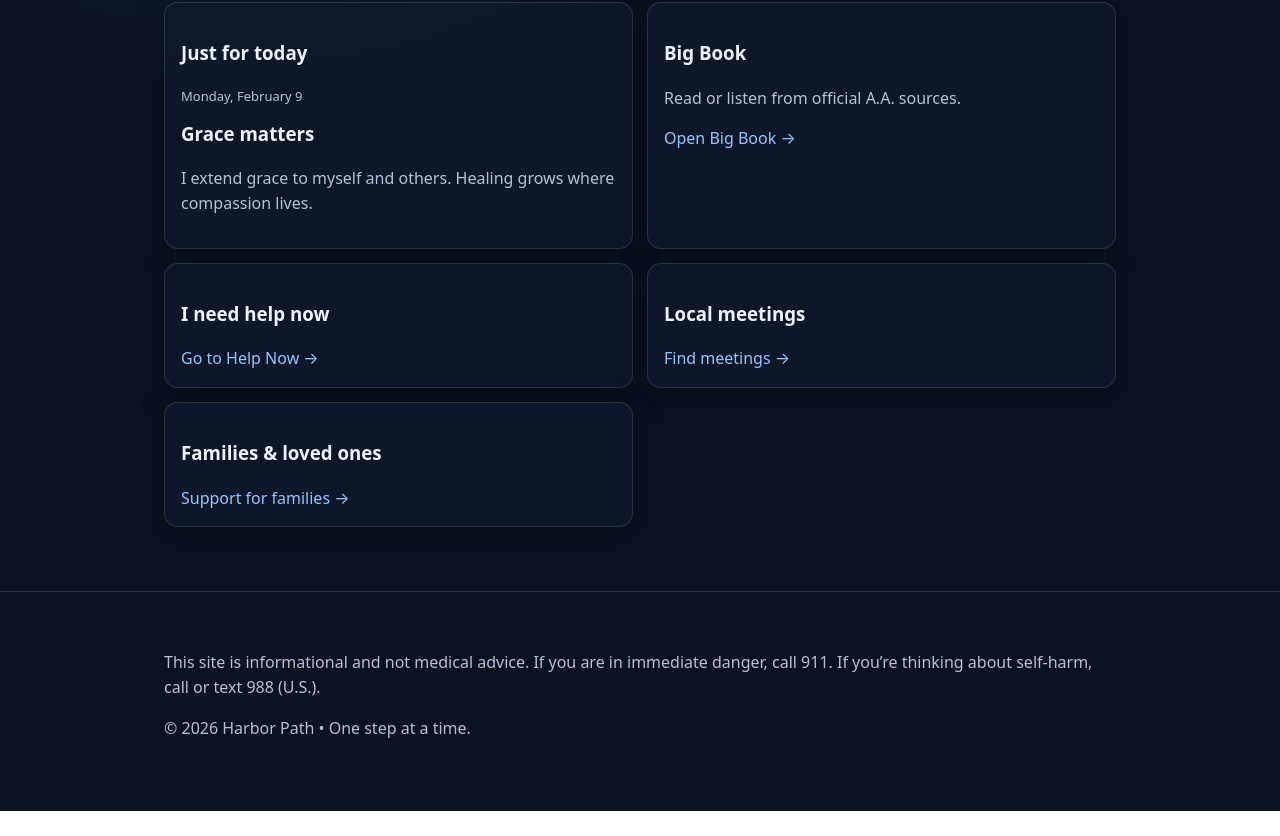
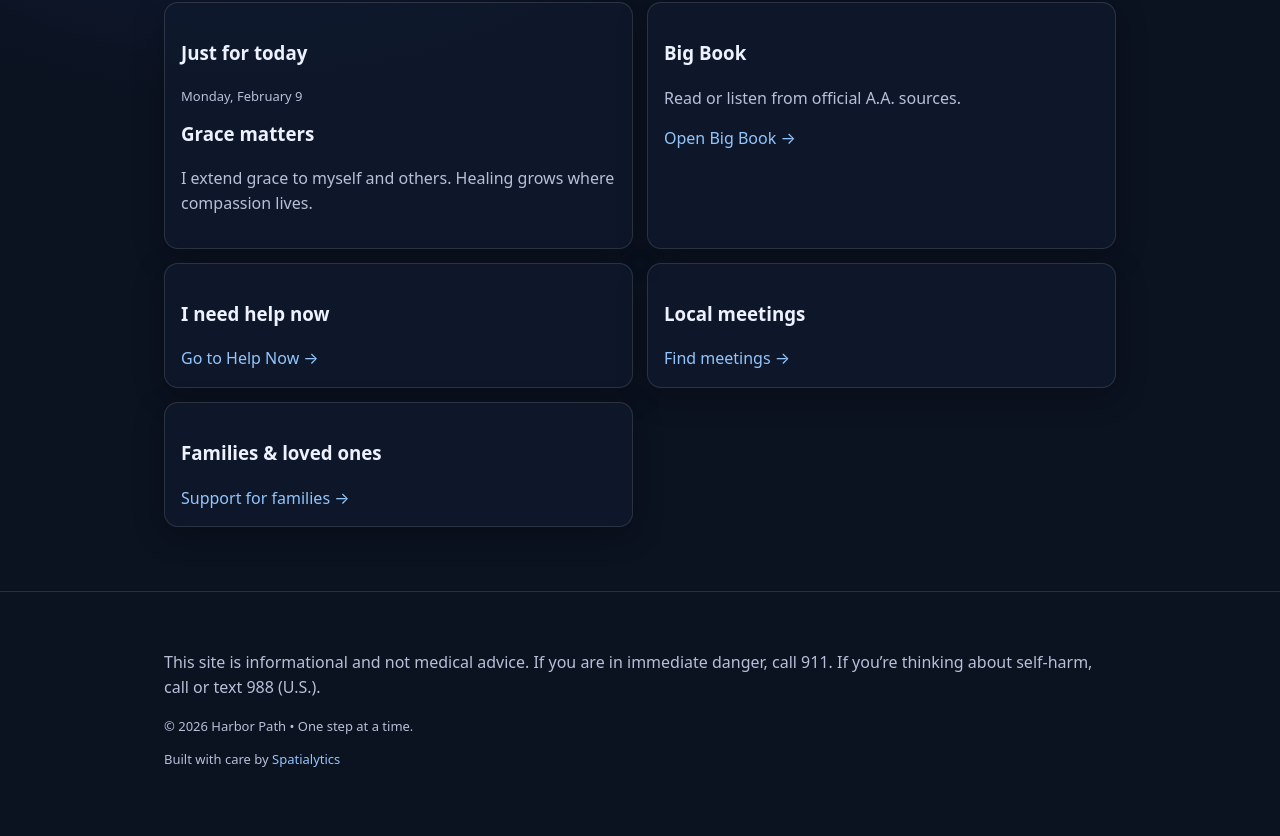
Before and after one commit to KristineMK72/HARBOR-PATH, a Next.js app: page / in a window 1280 px wide. Shown: the part 227-1063 px from the top of the page. Before the commit the page ends 1038 px from the top, so only its background shows below. Built offline with nearby package versions, Linux system fonts and the light colour scheme.

Commit message:
Update layout.tsx

```diff
--- a/app/layout.tsx
+++ b/app/layout.tsx
@@ -18,6 +18,7 @@ export default function RootLayout({
       <body>
         <Nav />
         {children}
+
         <footer className="footer">
           <div className="container">
             <p className="muted">
@@ -25,8 +26,20 @@ export default function RootLayout({
               immediate danger, call 911. If you’re thinking about self-harm,
               call or text 988 (U.S.).
             </p>
-            <p className="muted">
+
+            <p className="muted small" style={{ marginTop: 10 }}>
               © {new Date().getFullYear()} Harbor Path • One step at a time.
+            </p>
+
+            <p className="muted small" style={{ marginTop: 6 }}>
+              Built with care by{" "}
+              <a
+                href="https://spatialytics-next.vercel.app"
+                target="_blank"
+                rel="noreferrer"
+              >
+                Spatialytics
+              </a>
             </p>
           </div>
         </footer>
```
